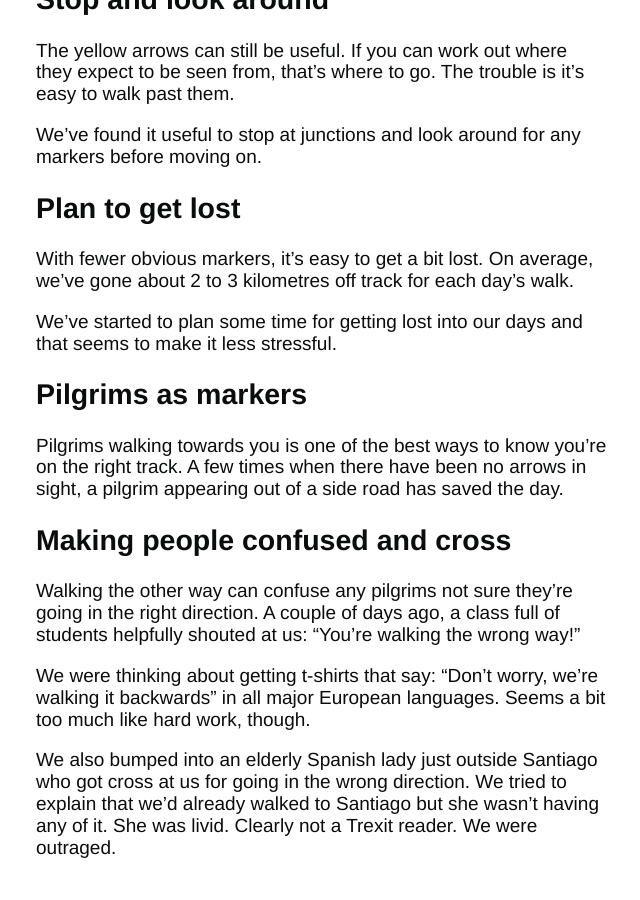
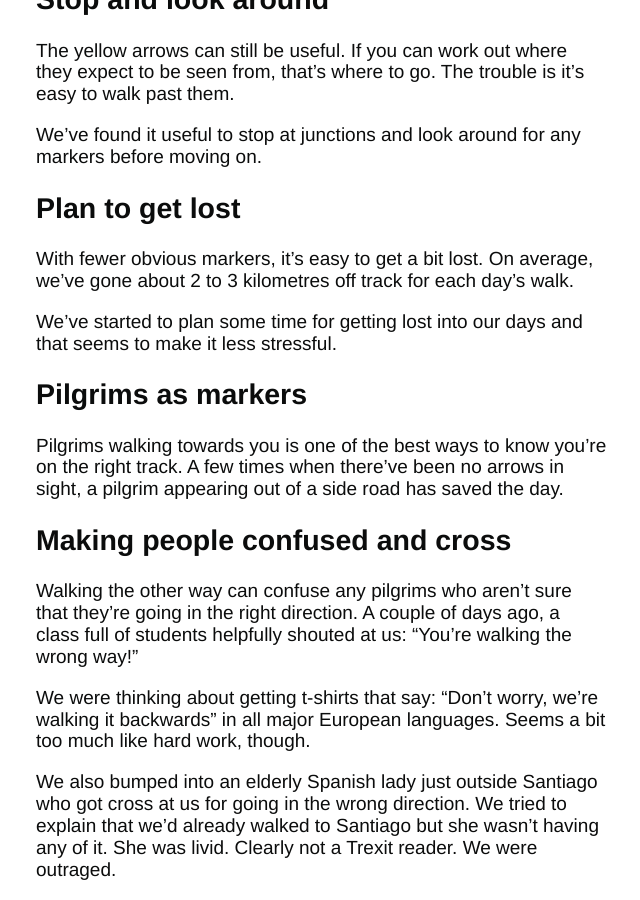
Before and after one commit to tombye/trexit, a Jekyll site: the page built from _posts/2017-10-15-walking-the-wrong-way.markdown, in a window 1280 px wide and 900 px high, scrolled down 1897 px. Shown: the whole window, without its empty margins (124-764 px from the left). Built offline with Jekyll 4.4.1, drawn with Linux system fonts in a browser that asks for light colours; before the commit the page ends 2775 px from its top, so only the background shows below that.

Commit message:
Update 2017-10-15-walking-the-wrong-way.markdown

```diff
--- a/_posts/2017-10-15-walking-the-wrong-way.markdown
+++ b/_posts/2017-10-15-walking-the-wrong-way.markdown
@@ -41,11 +41,11 @@
 
 ## Pilgrims as markers
 
-Pilgrims walking towards you is one of the best ways to know you're on the right track. A few times when there have been no arrows in sight, a pilgrim appearing out of a side road has saved the day.
+Pilgrims walking towards you is one of the best ways to know you're on the right track. A few times when there've been no arrows in sight, a pilgrim appearing out of a side road has saved the day.
 
 ## Making people confused and cross
 
-Walking the other way can confuse any pilgrims not sure they're going in the right direction. A couple of days ago, a class full of students helpfully shouted at us: "You're walking the wrong way!"
+Walking the other way can confuse any pilgrims who aren't sure that they're going in the right direction. A couple of days ago, a class full of students helpfully shouted at us: "You're walking the wrong way!"
 
 We were thinking about getting t-shirts that say: "Don't worry, we're walking it backwards" in all major European languages. Seems a bit too much like hard work, though.
 
```
